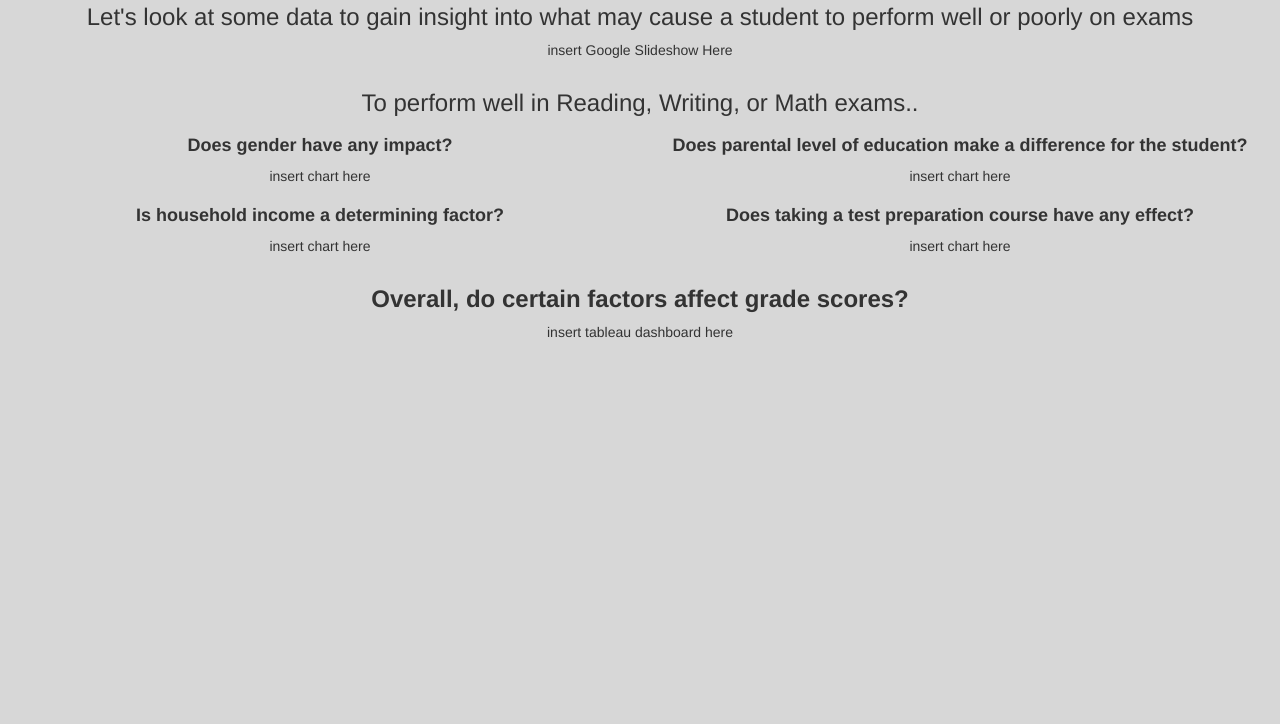
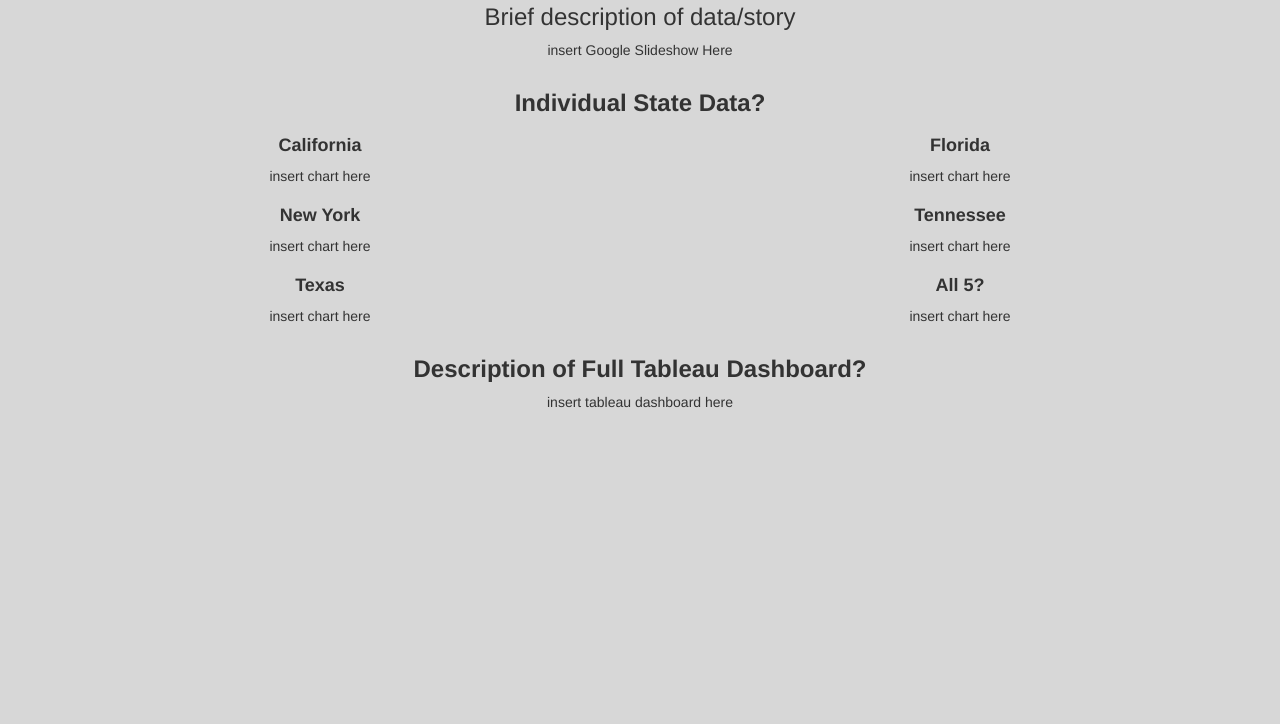
Before and after one commit to saradandrew/final_project, a plain HTML site: page index.html in a window 1280 px wide. Shown: the part 76-800 px from the top of the page. Drawn offline with nearby package versions, Linux system fonts and the light colour scheme.

Commit message:
updated due to dataset subject change

```diff
--- a/index.html
+++ b/index.html
@@ -19,10 +19,10 @@
     <div class="row">
       <div class="col-md-12 text-center">
         <h1>
-          <strong>Do Certain Factors Affect Grade Scores?</strong>
+          <strong>Main Question to Answer</strong>
         </h1>
         <h3>
-          Let's look at some data to gain insight into what may cause a student to perform well or poorly on exams
+          Brief description of data/story
         </h3>
       </div>
     </div>
@@ -36,13 +36,13 @@
 
         <div class="col col-md-12" align="center">
           <h3>
-            To perform well in Reading, Writing, or Math exams..
+            <strong>Individual State Data?</strong>
           </h3>
         </div>
 
         <div class="col col-md-6" align="center">
           <h4>
-            <strong>Does gender have any impact?</strong>
+            <strong>California</strong>
           </h4>
           <p>
             insert chart here
@@ -51,7 +51,7 @@
 
         <div class="col col-md-6" align="center">
           <h4>
-            <strong>Does parental level of education make a difference for the student?</strong>
+            <strong>Florida</strong>
           </h4>
           <p>
             insert chart here
@@ -60,7 +60,7 @@
 
         <div class="col col-md-6" align="center">
           <h4>
-            <strong>Is household income a determining factor?</strong>
+            <strong>New York</strong>
           </h4>
           <p>
             insert chart here
@@ -69,7 +69,25 @@
 
         <div class="col col-md-6" align="center">
           <h4>
-            <strong>Does taking a test preparation course have any effect?</strong>
+            <strong>Tennessee</strong>
+          </h4>
+          <p>
+            insert chart here
+          </p>
+        </div>
+
+        <div class="col col-md-6" align="center">
+          <h4>
+            <strong>Texas</strong>
+          </h4>
+          <p>
+            insert chart here
+          </p>
+        </div>
+
+        <div class="col col-md-6" align="center">
+          <h4>
+            <strong>All 5?</strong>
           </h4>
           <p>
             insert chart here
@@ -78,7 +96,7 @@
 
         <div class="col col-md-12" align="center">
           <h3>
-            <strong>Overall, do certain factors affect grade scores?</strong>
+            <strong>Description of Full Tableau Dashboard?</strong>
           </h3>
           <p>
             insert tableau dashboard here
```
